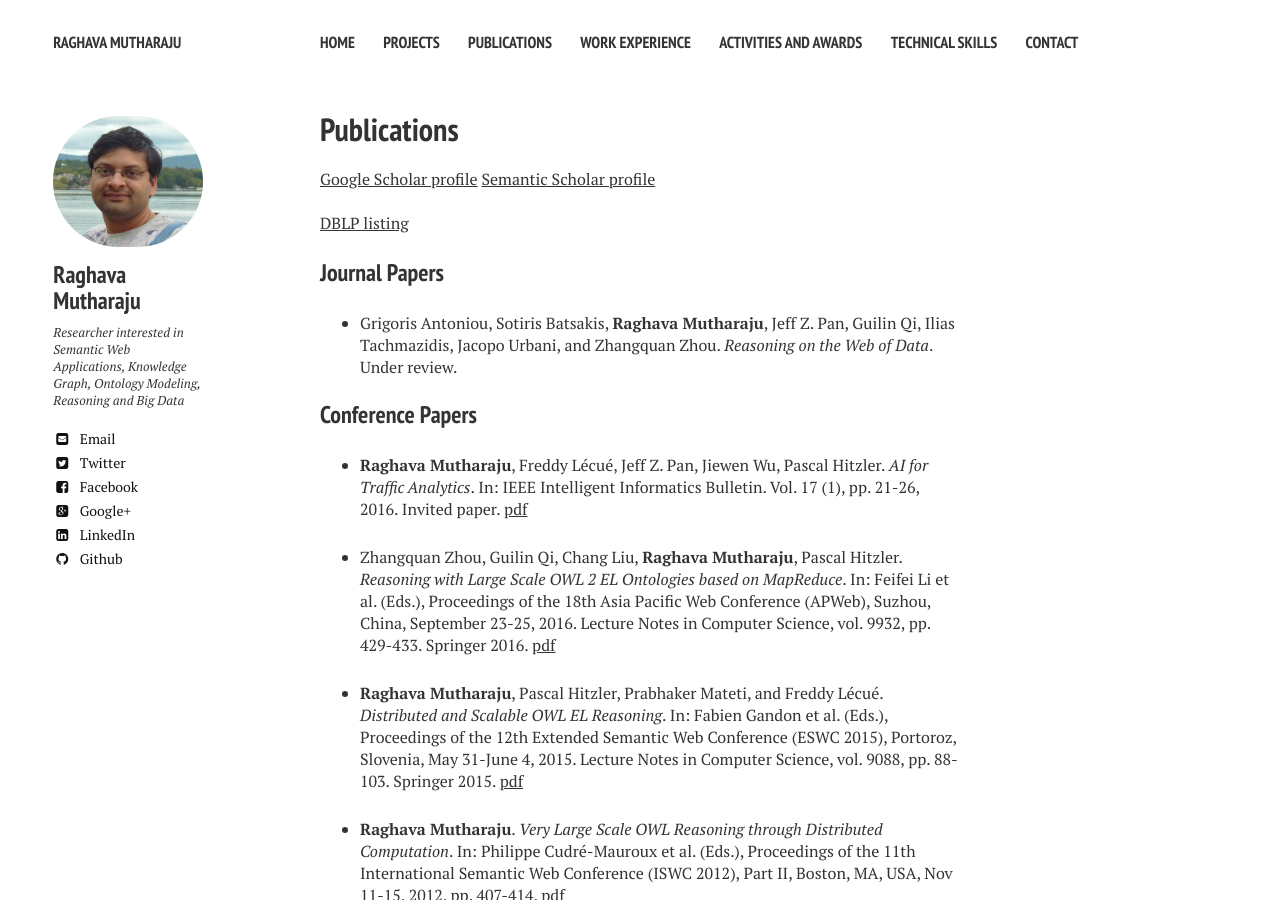
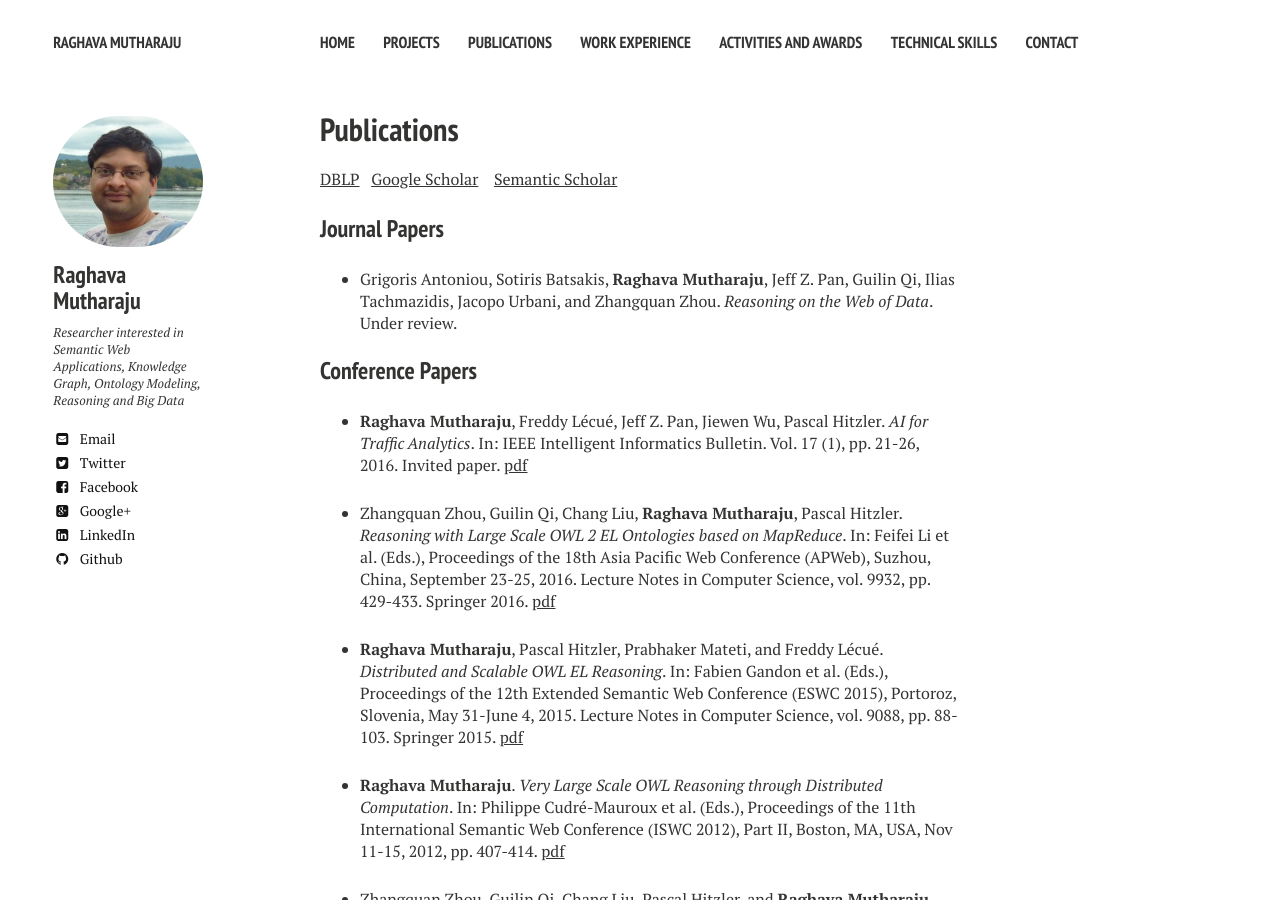
Before and after one commit to raghavam/raghavam.github.io, a Jekyll site: the page built from publications.md, in a window 1280 px wide and 900 px high. Built offline with Jekyll 4.4.1, drawn with Linux system fonts in a browser that asks for light colours; nearby versions of some CDN libraries.

Commit message:
reordering online profiles

```diff
--- a/publications.md
+++ b/publications.md
@@ -4,9 +4,7 @@ title: Publications
 share: false
 ---
 
-<a href="https://scholar.google.com/citations?user=69pEM_YAAAAJ&hl=en" target="_blank">Google Scholar profile</a>   <a href="https://www.semanticscholar.org/author/Raghava-Mutharaju/3163243" target="_blank">Semantic Scholar profile</a>
-&nbsp;
-<a href="http://dblp.uni-trier.de/pers/hd/m/Mutharaju:Raghava" target="_blank">DBLP listing</a>
+<a href="http://dblp.uni-trier.de/pers/hd/m/Mutharaju:Raghava" target="_blank">DBLP</a>   &nbsp;&nbsp;<a href="https://scholar.google.com/citations?user=69pEM_YAAAAJ&hl=en" target="_blank">Google Scholar</a>   &nbsp;&nbsp; <a href="https://www.semanticscholar.org/author/Raghava-Mutharaju/3163243" target="_blank">Semantic Scholar</a>
 
 ### Journal Papers
 
```
